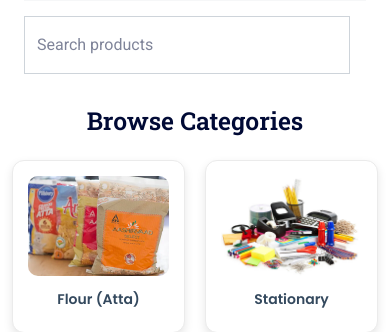
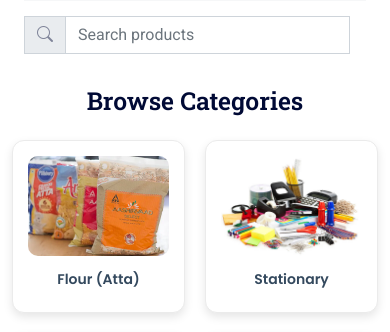
Before and after one commit to mustafanahar7/citymart, a Django app: page /category/ in a window 390 px wide, after a click that opens the changed part. Shown: the part 378-710 px from the top of the page. Run offline with Django 5.2, Linux system fonts and the light colour scheme; some libraries are stand-ins or nearby versions.

```diff
--- a/templates/navbar.html
+++ b/templates/navbar.html
@@ -91,29 +91,30 @@
                 {% endif %}
             </div>
 
-            <!-- Search Bar Start -->
-            <form id="searchForm">
-                <div class="form-floating me-3">
-                    <input class="form-control" type="search" placeholder="Search products" aria-label="Search" id="searchInput">
-                    <label for="name">Search products</label>
-                {% comment %} <button class="btn me-2" type="submit"><i class="fa-solid fa-magnifying-glass search-icon"></i></button> {% endcomment %}
+
+
+             <!-- Search Bar -->
+              <form id="searchForm">
+                <div class="me-3">
+                    <div class="input-group ">
+                        <span class="input-group-text" id="searchIcon">
+                            <i class="bi bi-search"></i> <!-- Bootstrap Icon for search -->
+                        </span>
+                        <input class="form-control" type="search" placeholder="Search products" aria-label="Search" id="searchInput">
+                    </div>
                 </div>
+            </form>
+            <!-- End Search Bar -->
 
-                {% comment %} <i class="fa-solid fa-magnifying-glass search-icon"></i> {% endcomment %}
-            </form>
-            <!-- Search Bar End -->
-
-            <div class="h-100 d-lg-inline-flex align-items-center d-none">
                 {% comment %} <a class="btn btn-square rounded-circle bg-light text-primary me-2 custom-icon-color" href=""><i class="fab fa-facebook-f"></i></a>
                 <a class="btn btn-square rounded-circle bg-light text-primary me-2 custom-icon-color" href=""><i class="fab fa-twitter"></i></a>
                 <a class="btn btn-square rounded-circle bg-light text-primary me-2 custom-icon-color" href=""><i class="fab fa-linkedin-in"></i></a> {% endcomment %}
                  {% if user.is_authenticated %}
-                <div class="d-flex align-items-center">
+                <div class="d-flex align-items-center ml-2">
                     <a class="btn btn-square rounded-circle bg-light text-primary me-2 custom-icon-color" href="{% url 'purchase_history' %}"><i class="fa-solid fa-user"></i></a>
                     <p class="m-0">{{ user.full_name }}</p>
                 </div>
                 {% endif %}
-            </div>
 
         </div>
     </nav>
```
Also changed, not shown: citymart/settings.py (+4 -4 lines).
